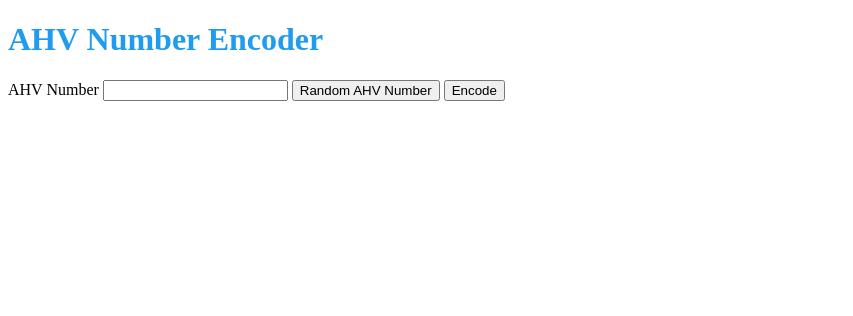
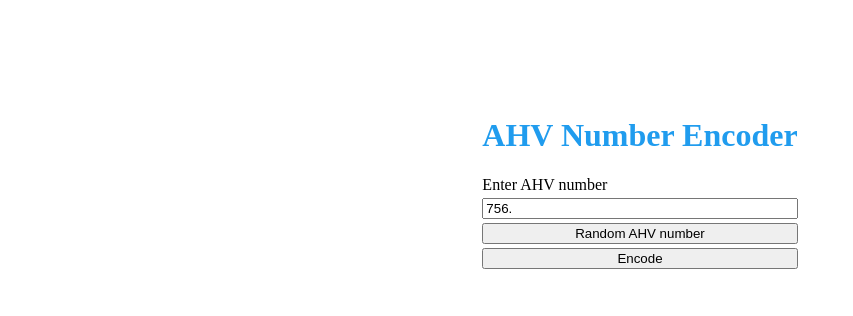
Before and after one commit to jensboss/ahv, a plain HTML site: page docs/index.html in a window 1280 px wide. Shown: the whole page, without its empty margins (0-853 px from the left). Drawn offline with Linux system fonts and the light colour scheme.

Commit message:
added sum styling

```diff
--- a/docs/index.html
+++ b/docs/index.html
@@ -7,15 +7,17 @@
     <link rel="stylesheet" href="style.css">
   </head>
   <body>
-    <div>
+    <div class="wrapper">
+      <div class="container">
         <h1>AHV Number Encoder</h1>
-        <div>
-        <label for="ahv-number">AHV Number</label>
-        <input type="text" id="ahv-number" name="name" value="">
-        <button type="button" id="randomize-button">Random AHV Number</button>
-        <button type="button" id="submit-button">Encode</button>
+        <div class="form-layout">
+          <label for="ahv-number">Enter AHV number</label>
+          <input type="text" id="ahv-number" name="name" value="756.">
+          <button type="button" id="randomize-button">Random AHV number</button>
+          <button type="button" id="submit-button">Encode</button>
         </div>
         <p class="response" id="response-text"></p>
+      </div>
     </div>
     <script src="script.js"></script>
   </body>
--- a/docs/script.js
+++ b/docs/script.js
@@ -37,7 +37,7 @@ function computeCheckDigit(digits) {
 function randomAhvNumber() {
     const randomDigits = [7, 5, 6]; //country code
     for (var i = 0; i < 9; i++) {
-        var randomNum = Math.floor(Math.random() * 9) + 1;
+        var randomNum = Math.floor(Math.random() * 10) + 1;
         randomDigits.push(randomNum);
     }
     console.log(randomDigits);
--- a/docs/style.css
+++ b/docs/style.css
@@ -1,7 +1,35 @@
+html,
+body {
+  height: 100vh;
+  margin: 0;
+}
+
+.wrapper {
+    /* height: 100%; */
+    width: 100%;
+    /* border: 1px solid black;  */
+    padding-top: 10vh;
+    display: flex;
+    justify-content: center; /* horizontally center child elements */
+    align-items: center; /* vertically center child elements */
+}
+
+.container {
+    padding: 1em;
+}
+
+.form-layout {
+    display: grid;
+    gap: 5%;
+    padding-bottom: 1em;
+}
+
 h1 {
     color: #209CEE;
 }
 
-p {
-    font-size: 1.2em;
+.response {
+    font-size: 1.5em;
+    word-spacing: 1rem;
+    color: #209CEE;
 }
```
